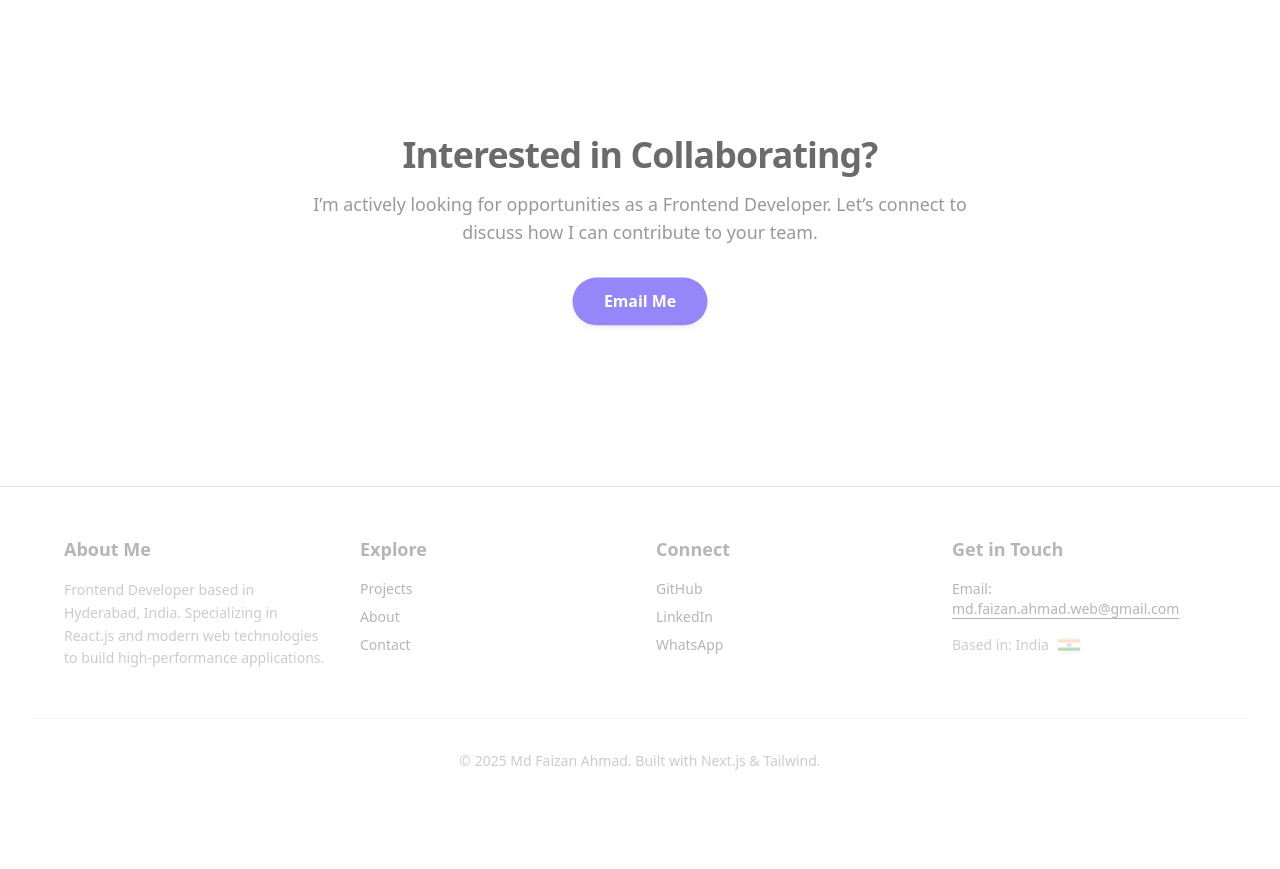
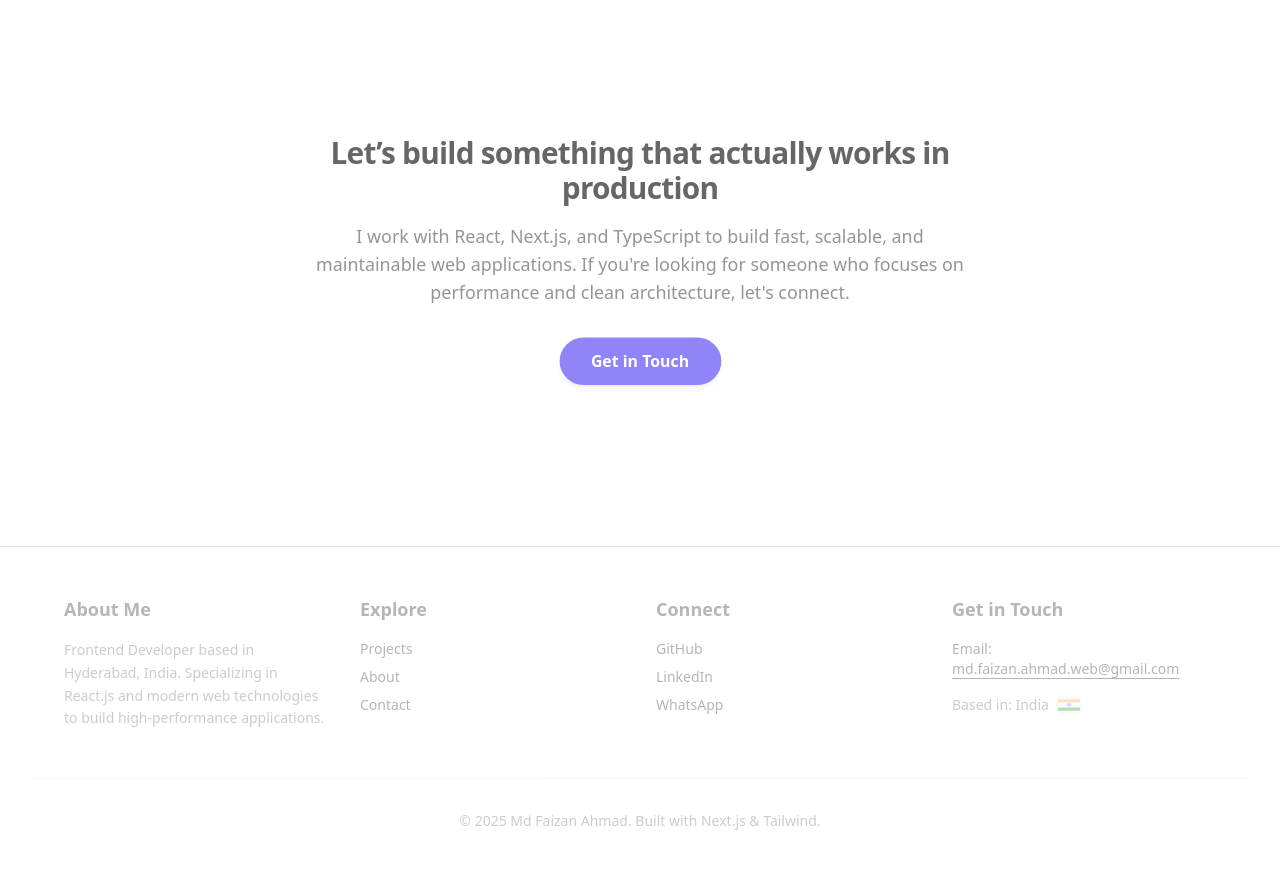
Before and after one commit to md-faizanahmad/Md_Faizan_Ahmad_Portfolio, a Next.js app: page / in a window 1280 px wide. Shown: the part 1380-2249 px from the top of the page. Before the commit the page ends 2199 px from the top, so only its background shows below. Built offline with nearby package versions, Linux system fonts and the light colour scheme.

Commit message:
feat: src/components/cta/Cta.tsx

```diff
--- a/src/components/cta/Cta.tsx
+++ b/src/components/cta/Cta.tsx
@@ -33,12 +33,16 @@ const CTA = () => {
         style={{ opacity, scale }}
         className="mx-auto max-w-3xl text-center"
       >
-        <h2 className="mb-4 text-3xl font-bold tracking-tight sm:text-4xl">
+        {/* <h2 className="mb-4 text-3xl font-bold tracking-tight sm:text-4xl">
           Interested in Collaborating?
+        </h2> */}
+        <h2 className="mb-4 text-2xl font-bold tracking-tight sm:text-3xl">
+          Let’s build something that actually works in production
         </h2>
         <p className="mx-auto mb-8 max-w-2xl text-lg text-[color:var(--muted-foreground)]">
-          I’m actively looking for opportunities as a Frontend Developer. Let’s
-          connect to discuss how I can contribute to your team.
+          I work with React, Next.js, and TypeScript to build fast, scalable,
+          and maintainable web applications. If you&apos;re looking for someone
+          who focuses on performance and clean architecture, let&apos;s connect.
         </p>
         <motion.div whileHover={{ scale: 1.04 }} whileTap={{ scale: 0.97 }}>
           <Link
@@ -48,7 +52,7 @@ const CTA = () => {
               bg-indigo-600 text-white hover:bg-indigo-500
             "
           >
-            Email Me
+            Get in Touch
           </Link>
         </motion.div>
       </motion.div>
```
